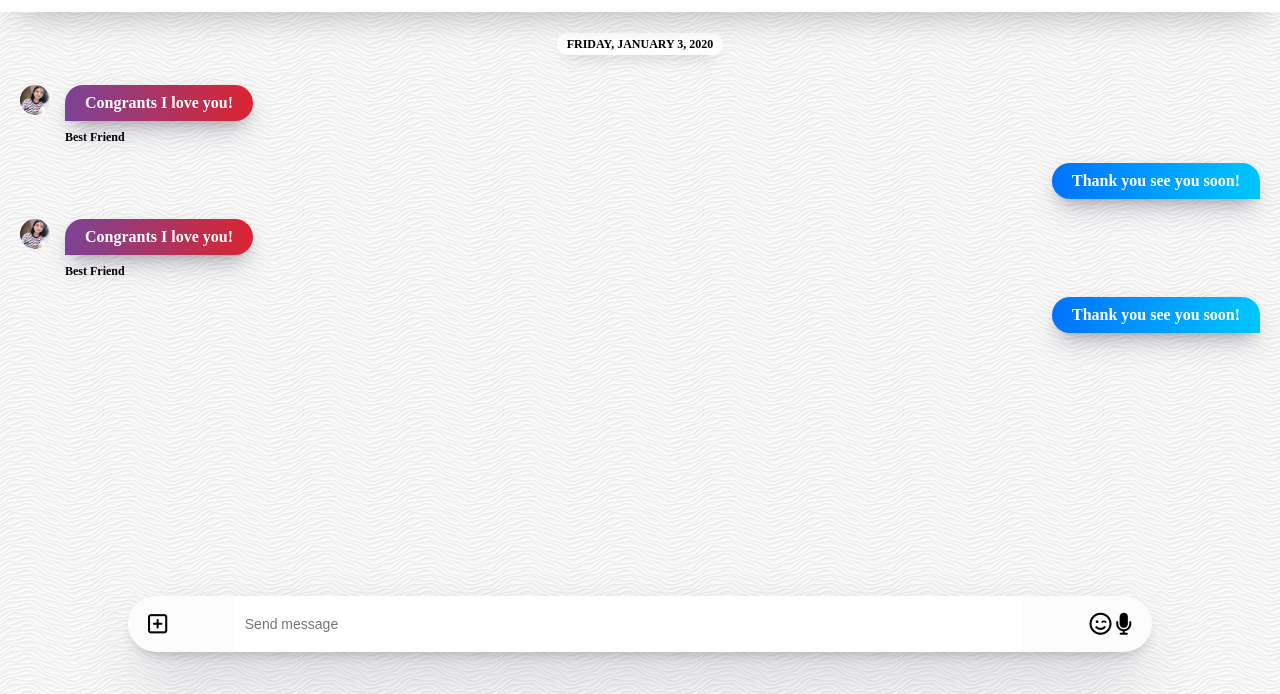
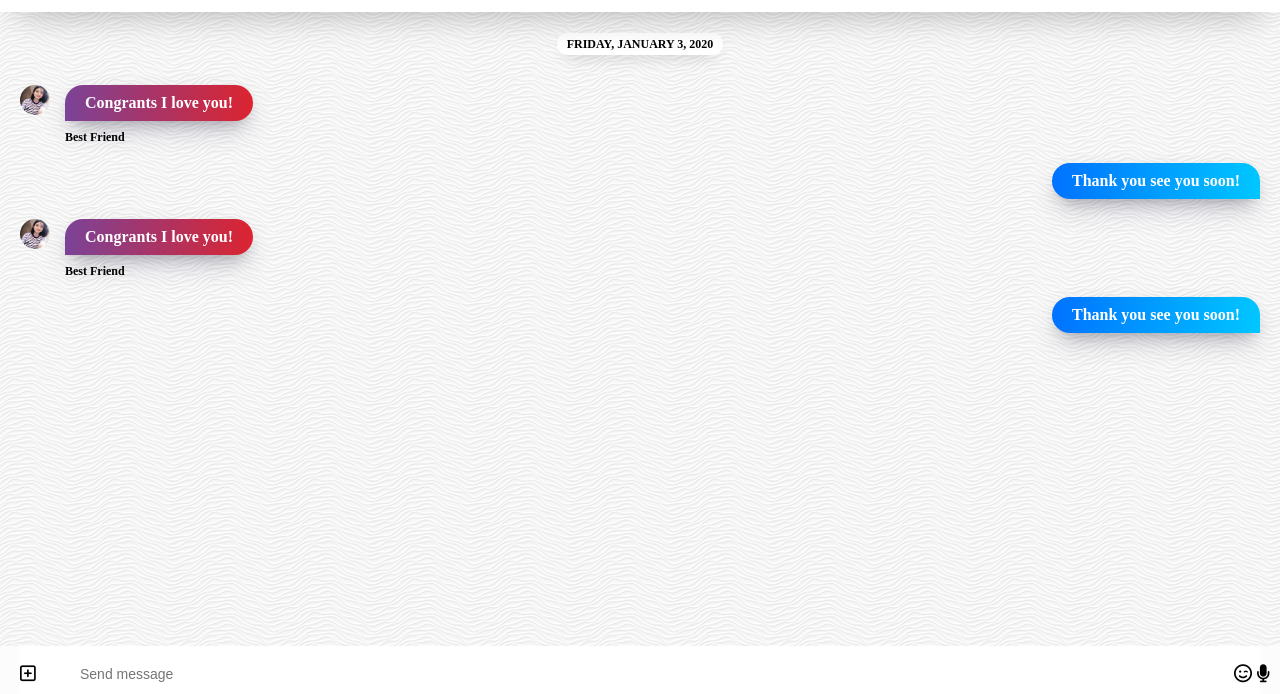
Before and after one commit to Gyeonghun-Park/kakao-clone, a plain HTML site: page chat.html in a window 1280 px wide. Shown: the part 98-792 px from the top of the page. Drawn offline with Linux system fonts and the light colour scheme.

Commit message:
Add Animations
Input window

```diff
--- a/chat.html
+++ b/chat.html
@@ -75,18 +75,12 @@
         </li>
       </ul>
     </main>
-    <div class="chat__write">
-      <div class="chat__write-column">
+    <div class="chat__write--container">
+      <input type="text" placeholder="Send message" class="chat__write" />
+      <div class="chat__icon-left chat__icon">
         <i class="far fa-plus-square"></i>
       </div>
-      <div class="chat__write-column">
-        <input
-          type="text"
-          placeholder="Send message"
-          class="chat__write-input"
-        />
-      </div>
-      <div class="chat__write-column">
+      <div class="chat__icon-right chat__icon">
         <span class="chat__write-icon">
           <i class="far fa-smile-wink"></i>
         </span>
--- a/css/chats.css
+++ b/css/chats.css
@@ -20,10 +20,9 @@
   padding: 0px 20px;
 }
 
-.chat__write {
+.chat__write--container {
   position: fixed;
-  bottom: 50px;
-  width: 80%;
+  bottom: 0px;
   margin: 0 auto;
   left: 0;
   right: 0;
@@ -32,28 +31,42 @@
   align-items: center;
   background-color: #fcfcfc;
   padding: 0px 20px;
-  border-radius: 40px;
-  box-shadow: 0 30px 60px -12px rgba(50, 50, 93, 0.25),
-    0 8px 16px -8px rgba(0, 0, 0, 0.3), 0 -12px 36px -8px rgba(0, 0, 0, 0.025);
 }
 
-.chat__write i {
-  font-size: 22px;
-}
-
-.chat__write-column:nth-child(2) {
-  width: 80%;
-}
-
-.chat__write-column input {
-  padding: 20px 10px;
+.chat__write {
+  bottom: 0px;
+  width: 100%;
+  border-radius: 0;
+  padding: 20px 60px;
   width: 100%;
   border: none;
   font-size: 14px;
 }
 
-.chat__write-column input:focus {
+.chat__icon {
+  font-size: 18px;
+  transition: opacity 0.3s ease-in-out;
+}
+
+.chat__icon-left {
+  position: absolute;
+}
+
+.chat__icon-right {
+  position: absolute;
+  right: 10px;
+}
+
+.chat__write:focus {
   outline: none;
+}
+
+.chat__write:focus ~ .chat__icon {
+  opacity: 0;
+}
+
+.chat__write-column:nth-child(2) {
+  width: 80%;
 }
 
 .chat-screen .chat__messages {
```
